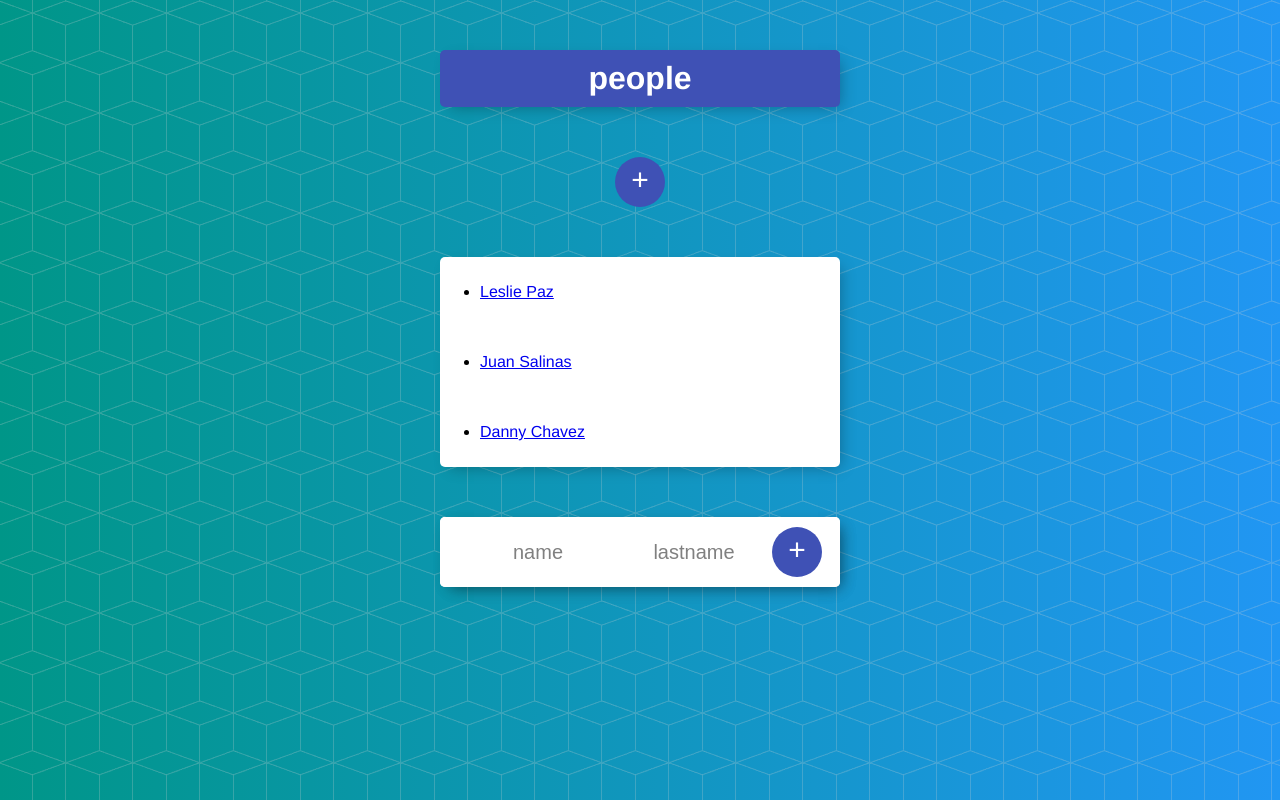
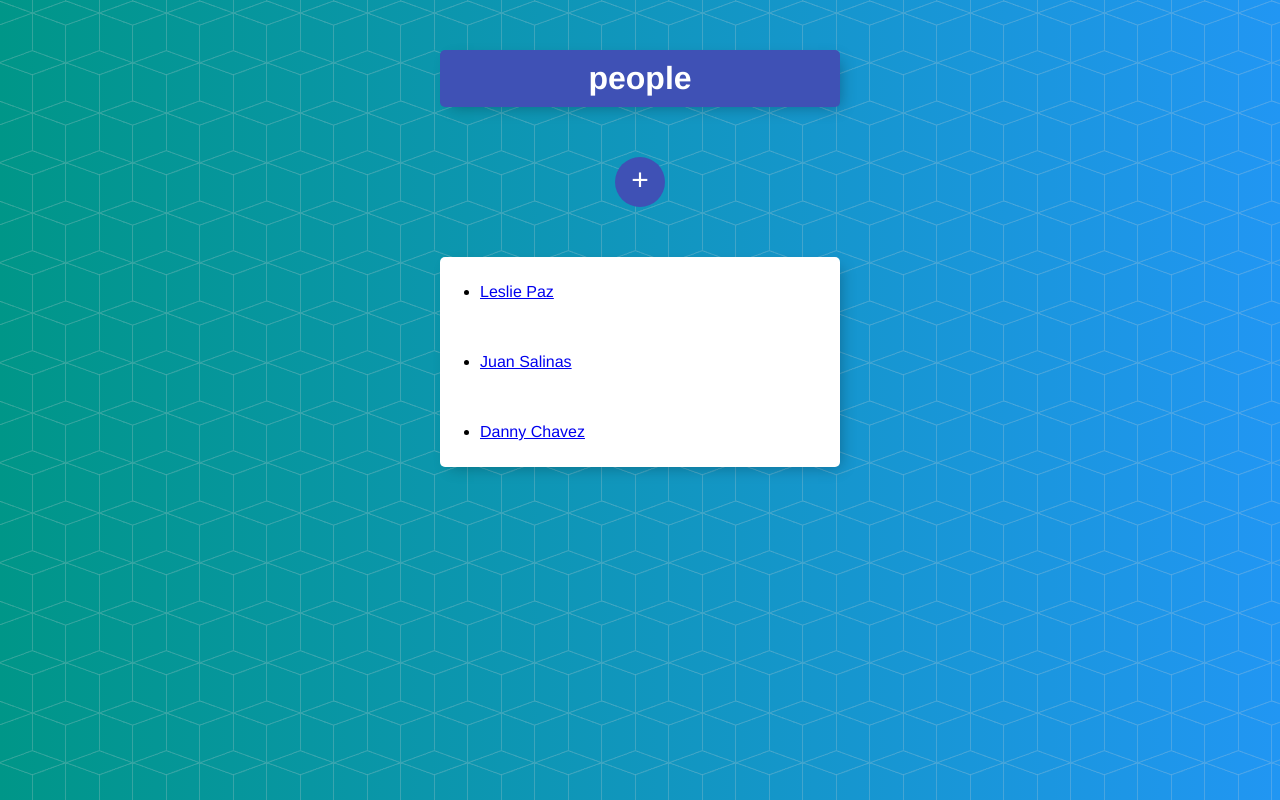
Before and after one commit to QuispeFrank/TestingAngular, an Angular app in the folder person-list/: page /people in a window 1280 px wide. Shown: the top 800 px of the page. Built offline with nearby package versions, Linux system fonts and the light colour scheme.

Commit message:
child Route

```diff
--- a/person-list/src/app/people/people.component.html
+++ b/person-list/src/app/people/people.component.html
@@ -10,5 +10,6 @@
 </div>
 
 <div class="box">
-  <app-form></app-form>
+  <!-- <app-form></app-form> -->
+  <router-outlet></router-outlet>
 </div>
```
Also changed, not shown: person-list/src/app/app-routing.module.ts (+7 -4 lines).
